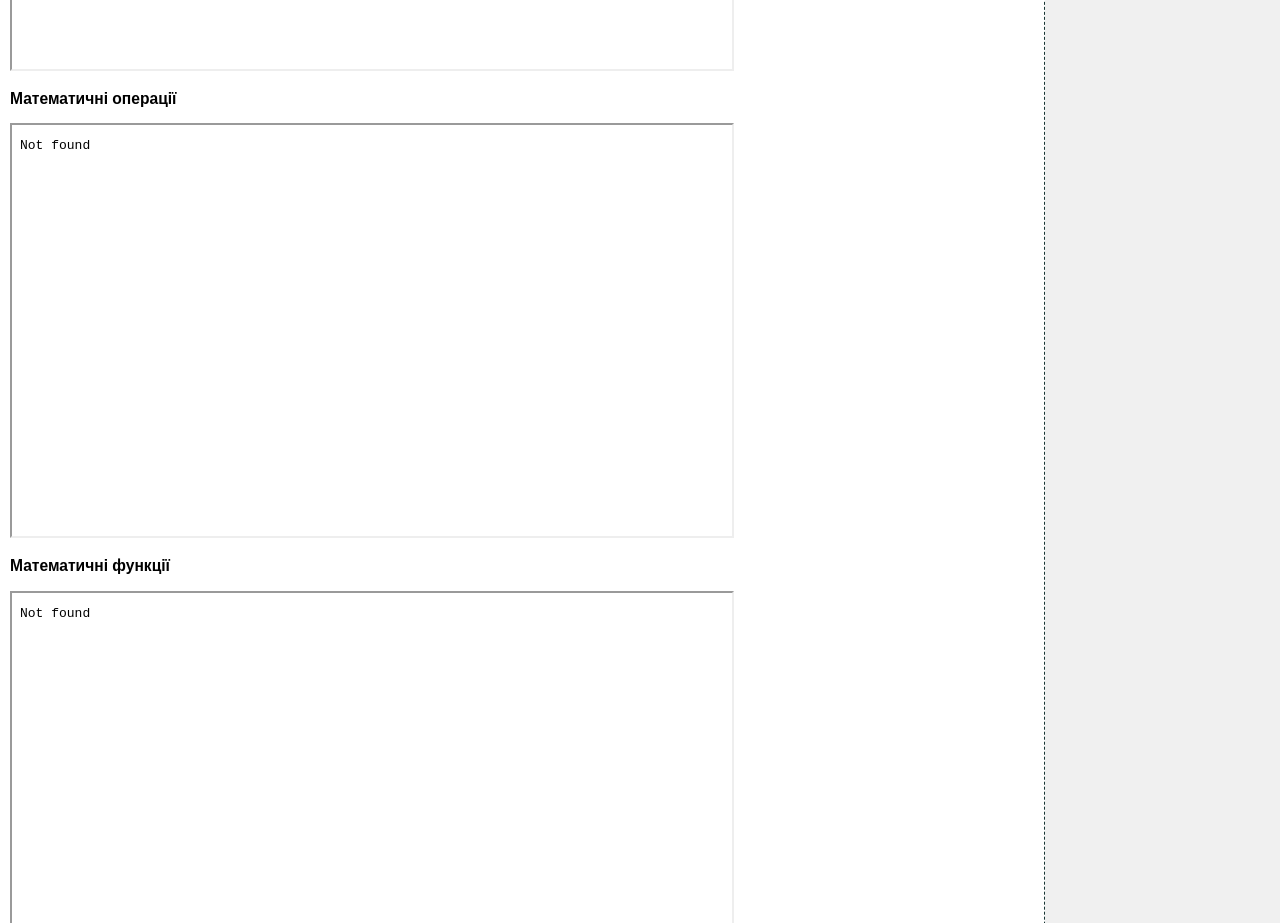
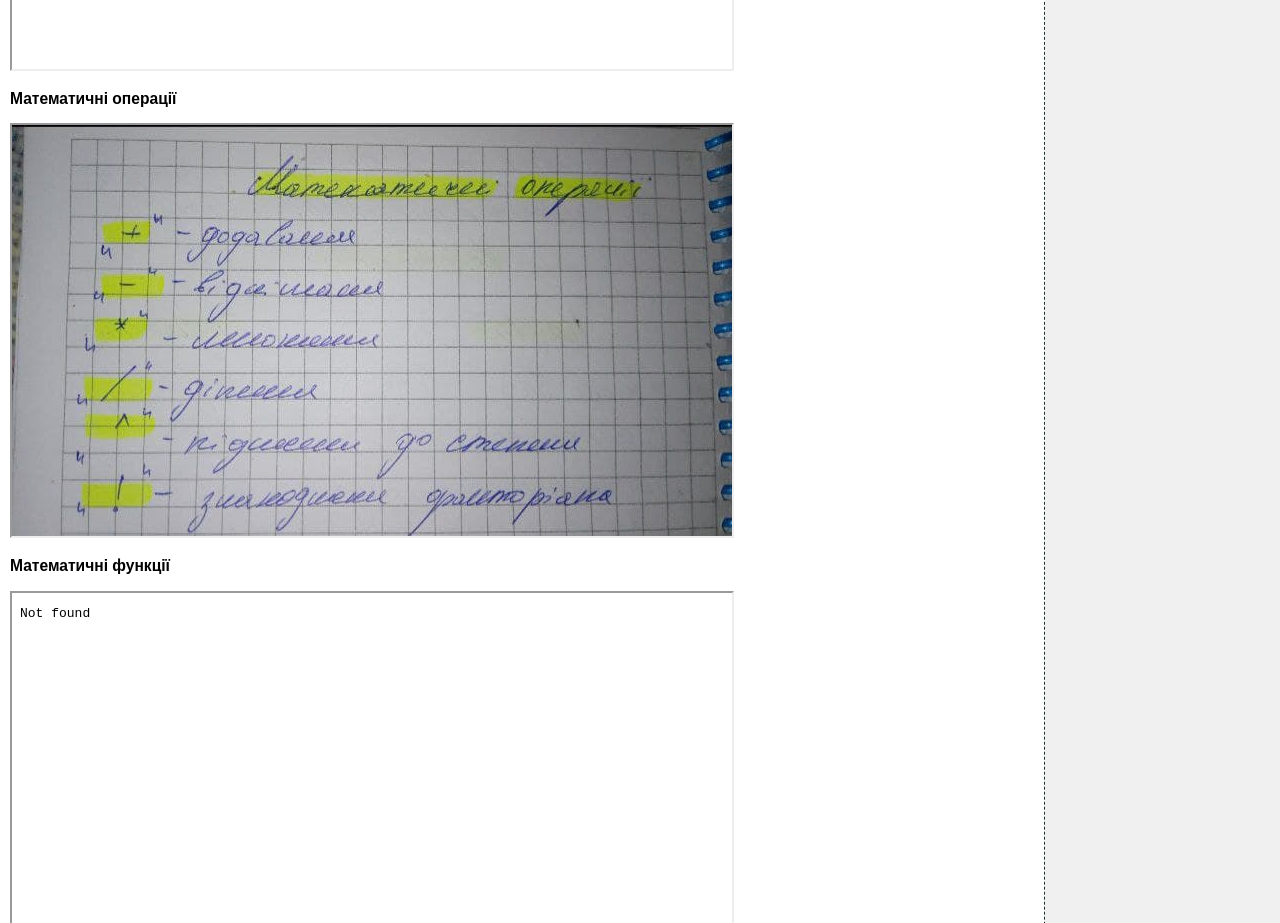
Before and after one commit to tatitans/tatitans.github.io, a plain HTML site: page lab1.html in a window 1280 px wide. Shown: the part 800-1723 px from the top of the page. Drawn offline with Linux system fonts and the light colour scheme.

Commit message:
Update lab1.html

```diff
--- a/lab1.html
+++ b/lab1.html
@@ -65,7 +65,7 @@
 <p><h3>Константи </h3>
  <iframe src="photo_2022-02-17_08-02-41.jpg " width="720" height="671"></iframe></p>
 <p><h3>Математичні операції </h3>
- <iframe src=" photo_2022-02-17_08-02-45.jpg" width="720" height="411"></iframe></p>
+ <iframe src=" photo_2022-02-23_19-50-37.jpg" width="720" height="411"></iframe></p>
 <p><h3>Математичні функції </h3>
  <iframe src="photo_2022-02-17_08-02-48.jpg " width="720" height="408"></iframe></p>
  <p> <iframe src="photo_2022-02-17_08-02-51.jpg " width="720" height="757"></iframe></p>
```
